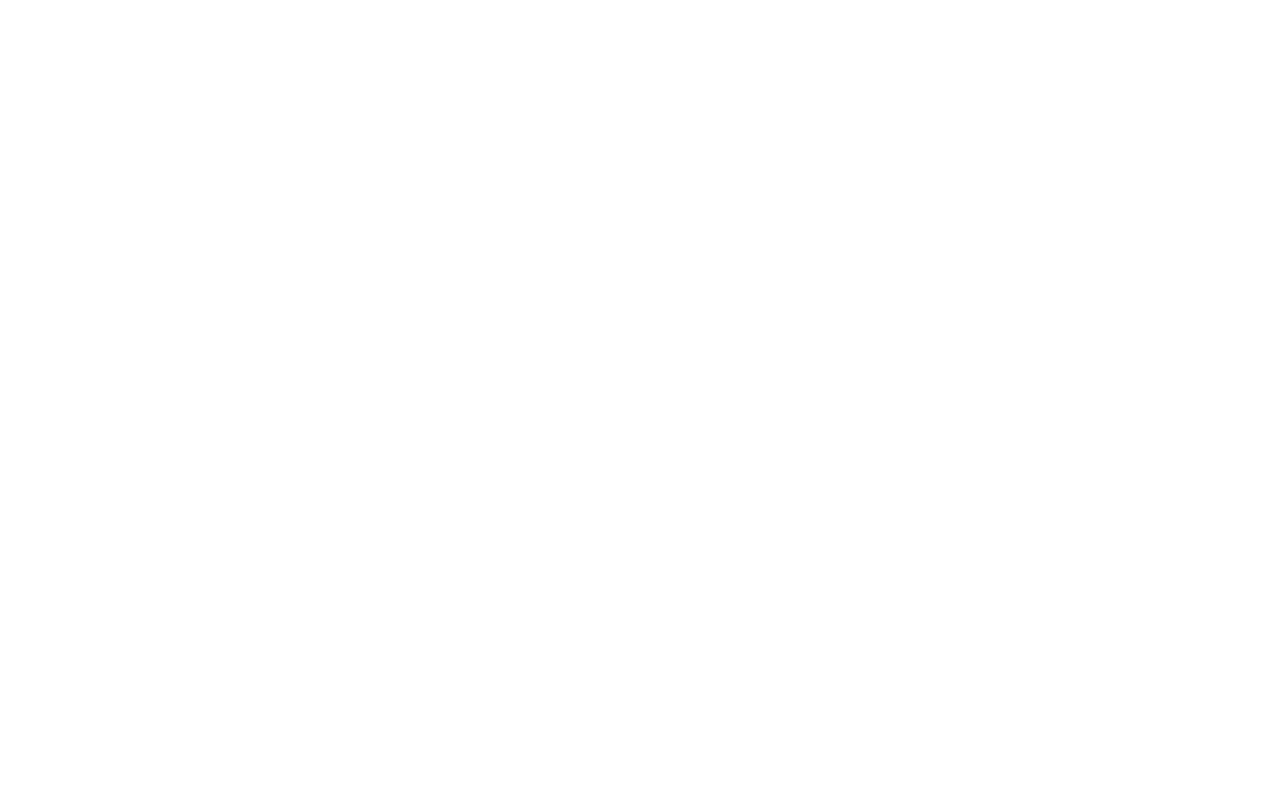
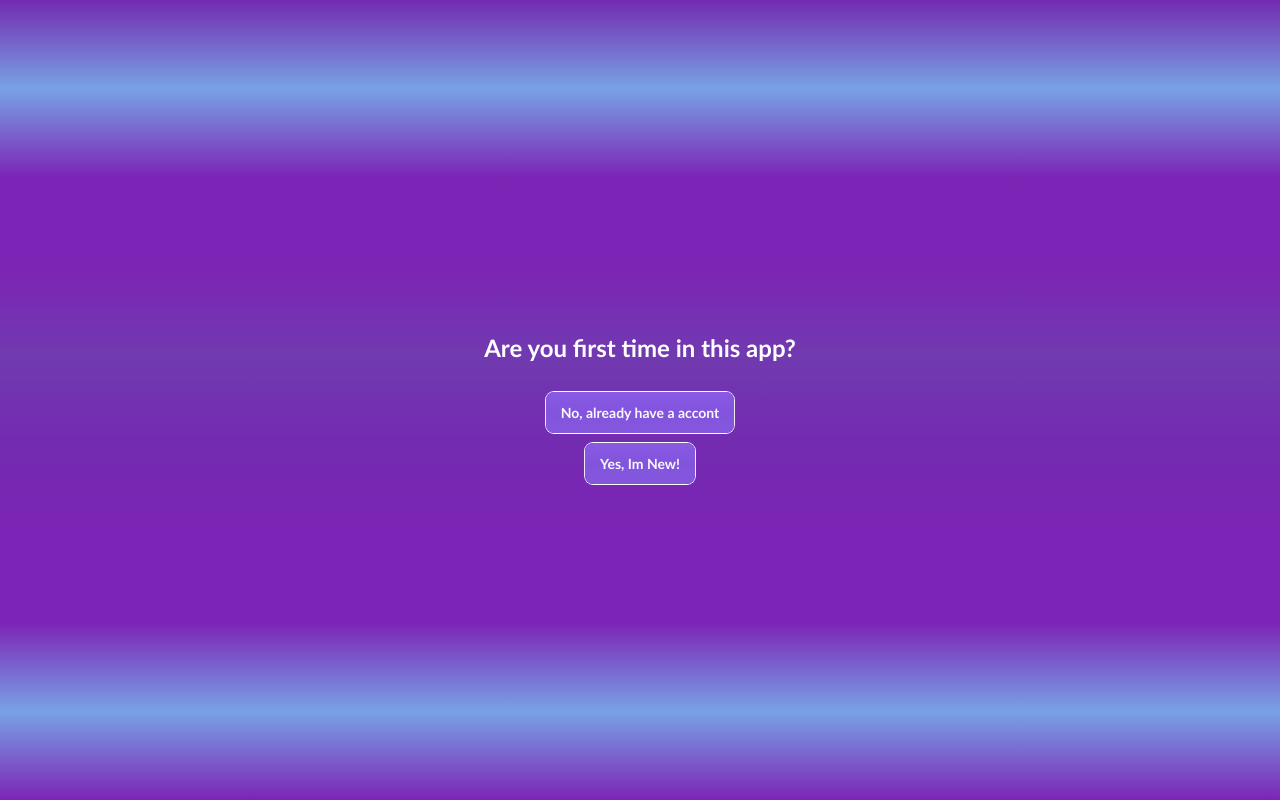
Before and after one commit to TadasRup/mobile-app-design, a React (Create React App) app: page /SecondPage in a window 1280 px wide. Before the commit this address had no page. Built offline with nearby package versions, Linux system fonts and the light colour scheme.

Commit message:
Second page design, buttons linking to other pages

```diff
--- a/src/App.jsx
+++ b/src/App.jsx
@@ -2,13 +2,17 @@
 import { Routes, Route } from 'react-router-dom';
 import FirstPage from './components/Page/FirstPage';
 import SecondPage from './components/Page/SecondPage';
+import FeaturesPage from './components/Page/FeaturesPage';
+import CreateAccount from './components/Page/CreateAccount';
 
 const App = () => {
   return (
       <div>
         <Routes>
           <Route path="/" element={<FirstPage />} />
-          <Route path="about" element={<SecondPage />} />
+          <Route path="SecondPage" element={<SecondPage />} />
+          <Route path="FeaturesPage" element={<FeaturesPage />} />
+          <Route path="FeaturesPage" element={<CreateAccount />} />
         </Routes>
       </div>
   );
--- /dev/null
+++ b/src/components/Page/CreateAccount.jsx
@@ -0,0 +1,14 @@
+import React from 'react';
+import style from './CreateAccount.module.css'
+
+
+const CreateAccount = () => {
+    return (
+      <div className={style.Account}>
+     hello
+    </div>
+  );
+  };
+
+
+  export default CreateAccount;
--- /dev/null
+++ b/src/components/Page/FeaturesPage.jsx
@@ -0,0 +1,14 @@
+import React from 'react';
+import style from './FeaturesPage.module.css'
+
+
+const FeaturesPage = () => {
+    return (
+      <div className={style.Features}>
+     hello
+    </div>
+  );
+  };
+
+
+  export default FeaturesPage;
--- a/src/components/Page/SecondPage.jsx
+++ b/src/components/Page/SecondPage.jsx
@@ -1,11 +1,13 @@
 import React from 'react';
 import style from '../Page/SecondPage.module.css';
+import { Link } from 'react-router-dom';
 
 const SecondPage = () => {
   return (
     <div className={style.secondpage}>
       <h1 className={style.message}>Are you first time in this app?</h1>
-      <button className={style.continuebutton}>Continue</button>
+      <Link className={style.continuebutton} to="/FeaturesPage">No, already have a accont</Link>
+      <Link className={style.continuebutton} to="/CreateAccount">Yes, Im New!</Link>
     </div>
   );
 };
--- a/src/components/Page/SecondPage.module.css
+++ b/src/components/Page/SecondPage.module.css
@@ -3,7 +3,13 @@
     flex-direction: column;
     align-items: center;
     justify-content: center;
-    height: 100vh;
+    min-height: 100vh;
+    padding: 20px;
+    color: #ffffff;
+    box-sizing: border-box;
+    text-align: center;
+    background: linear-gradient( rgb(115, 43, 177),rgb(120, 162, 229),rgb(124, 36, 182) ,rgb(124, 36, 182),rgb(113, 58, 176),  rgb(115, 43, 177), rgb(124, 36, 182), rgb(124, 36, 182),rgb(120, 162, 229), rgb(124, 36, 182));
+    font-family: 'Trebuchet MS', 'Lucida Sans Unicode', 'Lucida Grande', 'Lucida Sans', Arial, sans-serif;
   }
 
   .message {
@@ -12,15 +18,22 @@
   }
 
   .continuebutton {
-    padding: 10px 20px;
-    font-size: 18px;
+    padding: 12px 15px;
+    font-size: 14px;
+    font-weight: bold;
+    background:linear-gradient( #895be5,#8254dd,#8458dd);
+    color: #f9f9f9;
+    border: none;
+    border-radius: 8px;
+    margin-top:10px;
+    text-decoration: none;
+    transition: box-shadow 0.3s, transform 0.3s;
     cursor: pointer;
-    background-color: #007bff;
-    color: #000000;
-    border: none;
-    border-radius: 5px;
+    box-shadow: #ffffff 0px 0px 0.2px 0.9px;
+    font-family:'Trebuchet MS', 'Lucida Sans Unicode', 'Lucida Grande', 'Lucida Sans', Arial, sans-serif
   }
 
   .continuebutton:hover {
     background-color: #eeeeef;
+    color: aqua;
   }
```
Also changed, not shown: src/components/Page/CreateAccount.module.css (added), src/components/Page/FeaturesPage.module.css (added).
